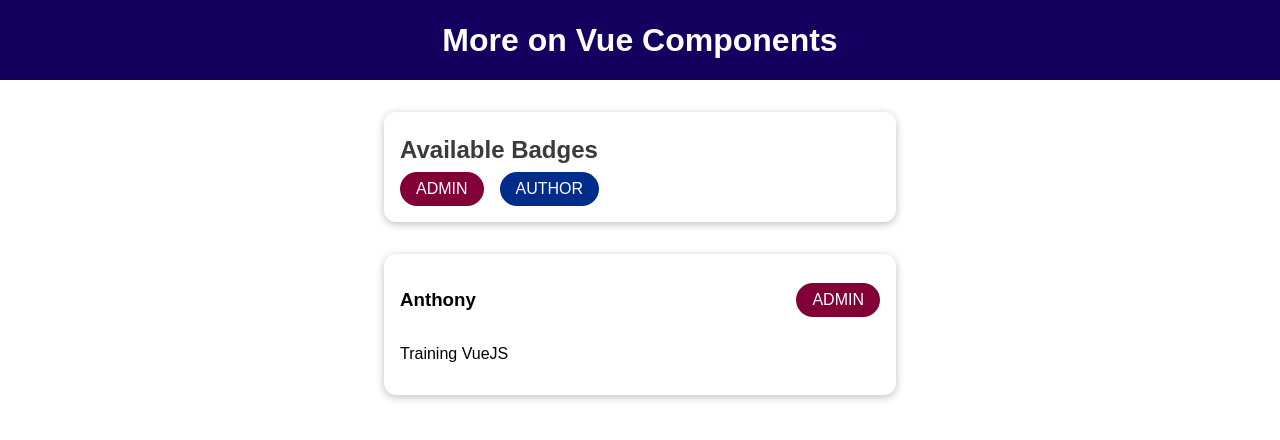
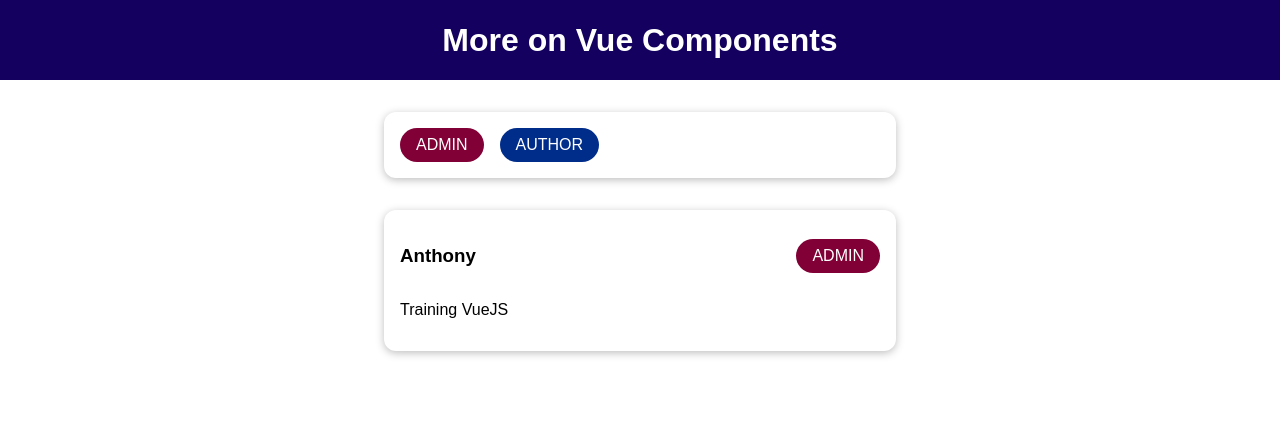
Before and after one commit to Anthony-26/VueJS, a Vue app in the folder 11-badges-assignment/: page / in a window 1280 px wide. Shown: the top 440 px of the page. Built offline with nearby package versions, Linux system fonts and the light colour scheme.

Commit message:
Using slots

```diff
--- a/11-badges-assignment/src/components/BadgeList.vue
+++ b/11-badges-assignment/src/components/BadgeList.vue
@@ -1,6 +1,10 @@
 <template>
   <section>
+    <base-card>
+      <!-- <template v-slot:header>
         <h2>Available Badges</h2>
+      </template> -->
+      <template #default>
         <ul>
           <li>
             <base-badge type="admin" caption="ADMIN"></base-badge>
@@ -9,18 +13,12 @@
             <base-badge type="author" caption="AUTHOR"></base-badge>
           </li>
         </ul>
+      </template>
+    </base-card>
   </section>
 </template>
 
 <style scoped>
-section {
-  margin: 2rem auto;
-  max-width: 30rem;
-  border-radius: 12px;
-  box-shadow: 0 2px 8px rgba(0, 0, 0, 0.26);
-  padding: 1rem;
-}
-
 section h2 {
   margin: 0.5rem 0;
   color: #3a3a3a;
--- a/11-badges-assignment/src/components/BaseCard.vue
+++ b/11-badges-assignment/src/components/BaseCard.vue
@@ -1,15 +1,29 @@
 <template>
   <div>
+    <header v-if="$slots.header">
+      <slot name="header">
+        <!--<h2>The default</h2>  If no values for slot header -->
+      </slot>
+    </header>
     <slot></slot>
   </div>
 </template>
 
 <script>
 export default {
+  mounted() {
+    console.log(this.$slots.header);
+  }
 }
 </script>
 
 <style scoped>
+header {
+  display: flex;
+  justify-content: space-between;
+  align-items: center;
+}
+
 div {
   margin: 2rem auto;
   max-width: 30rem;
--- a/11-badges-assignment/src/components/UserInfo.vue
+++ b/11-badges-assignment/src/components/UserInfo.vue
@@ -1,11 +1,13 @@
 <template>
   <section>
     <base-card>
-      <header>
+      <template #header>
         <h3>{{ fullName }}</h3>
         <base-badge :type="role" :caption="role.toUpperCase()"></base-badge>
-      </header>
+      </template>
+      <template v-slot:default>
       <p>{{ infoText }}</p>
+    </template>
     </base-card>
   </section>
 </template>
@@ -17,9 +19,4 @@
 </script>
 
 <style scoped>
-section header {
-  display: flex;
-  justify-content: space-between;
-  align-items: center;
-}
 </style>
```
Lines whose indentation alone changed are shown as unchanged.
